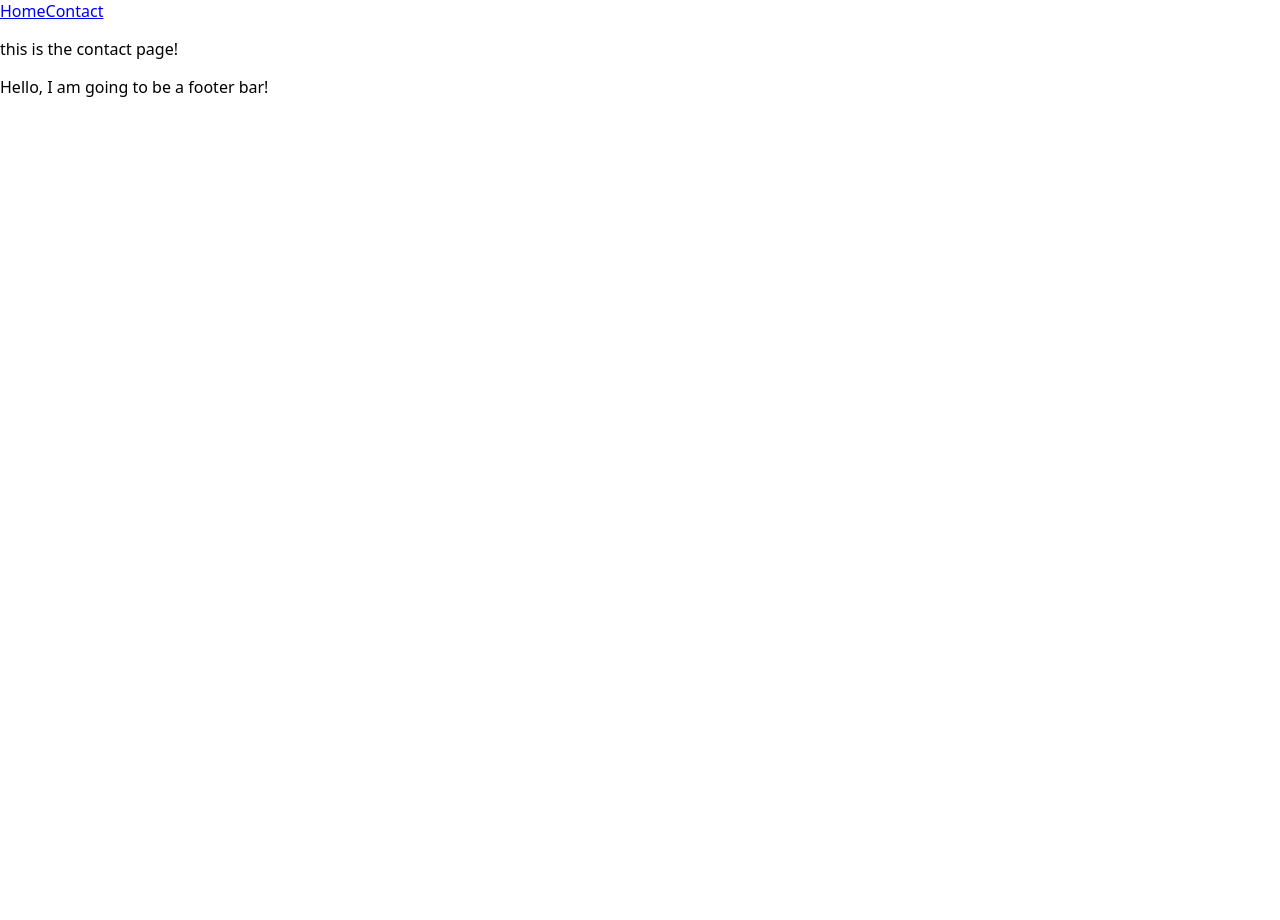
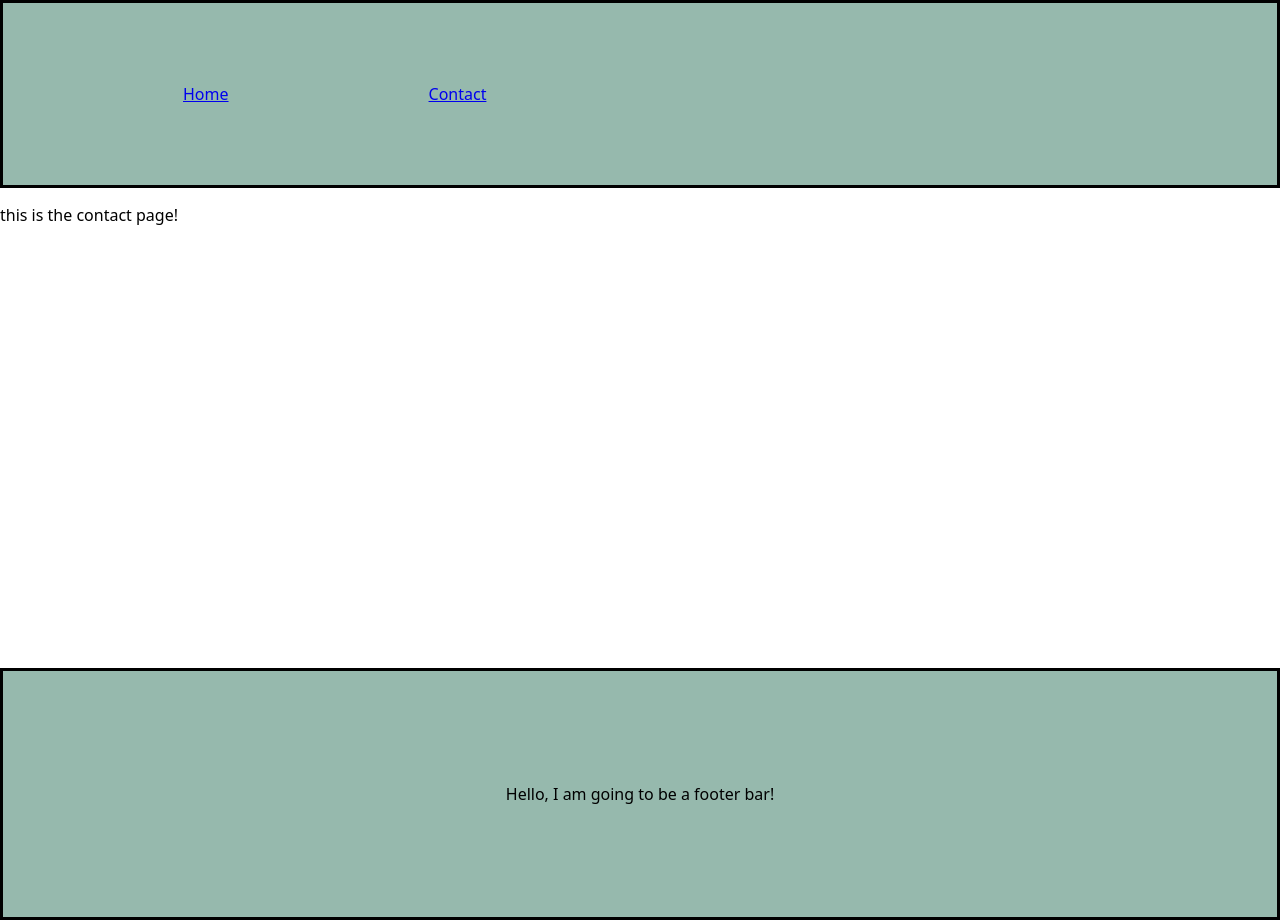
Before and after one commit to mjaxe/mikeakstinwebsite, a React (Vite) app: page /contact in a window 1280 px wide. Before the commit the page ends 800 px from the top, so only its background shows below. Built offline with nearby package versions, Linux system fonts and the light colour scheme.

Commit message:
Adding in style for each component thus far

```diff
--- a/src/App.css
+++ b/src/App.css
@@ -1,4 +1,4 @@
-/* .app {
+.app {
     display: flex;
     flex-direction: column;
     height: 100vh;
@@ -7,4 +7,4 @@
 .main-content {
     flex-grow: 1;
     min-height: calc(100vh - 20rem);
-} */
+}
--- a/src/components/FooterBar/FooterBar.css
+++ b/src/components/FooterBar/FooterBar.css
@@ -1,6 +1,6 @@
-/* .footerbar {
+.footerbar {
     background-color: rgb(150, 185, 173);
     padding: 6rem;
     border: 3px solid black;
     text-align: center;
-} */
+}
--- a/src/components/HeaderBar/HeaderBar.css
+++ b/src/components/HeaderBar/HeaderBar.css
@@ -1,4 +1,4 @@
-/* .headerbar {
+.headerbar {
     background-color: rgb(150, 185, 173);
     padding: 5rem;
     border: 3px solid black;
@@ -6,4 +6,4 @@
 
 .link {
     margin: 100px;
-} */
+}
```
Also changed, not shown: src/index.css (+0 -15 lines).
